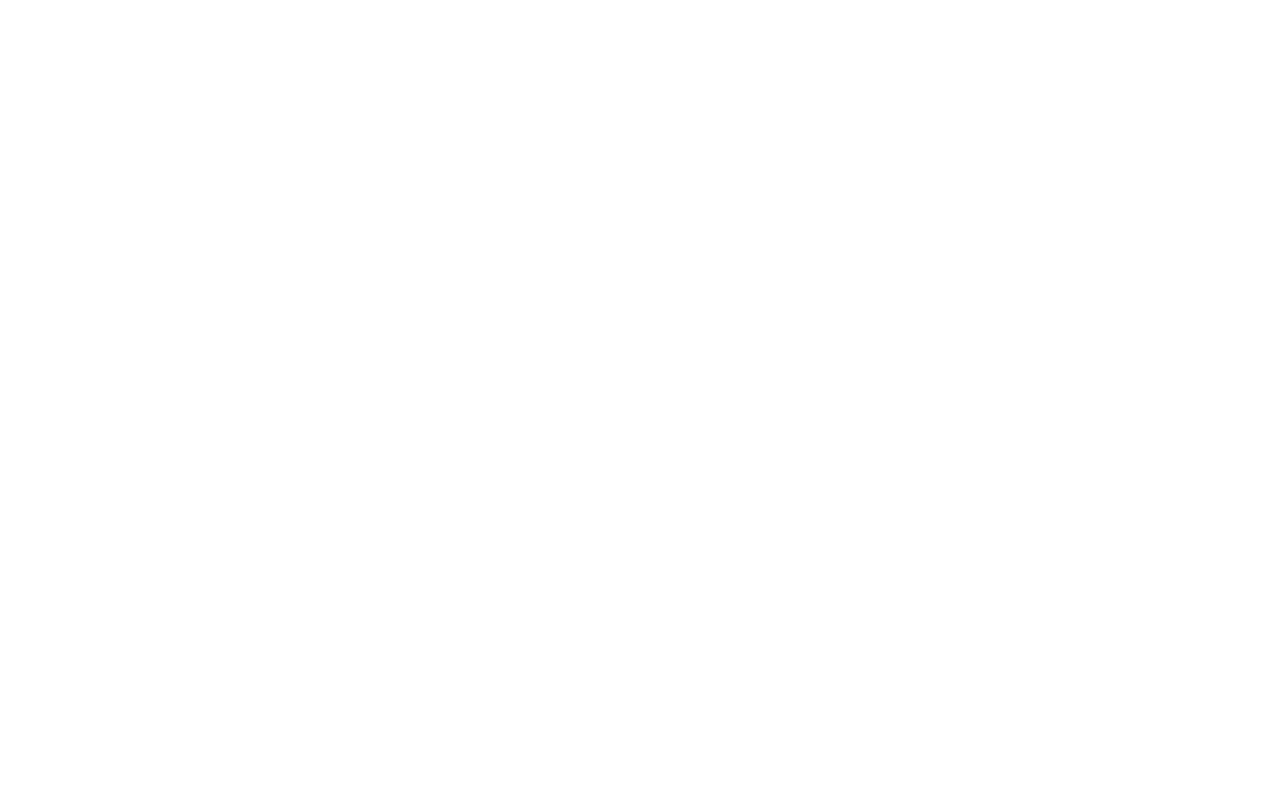
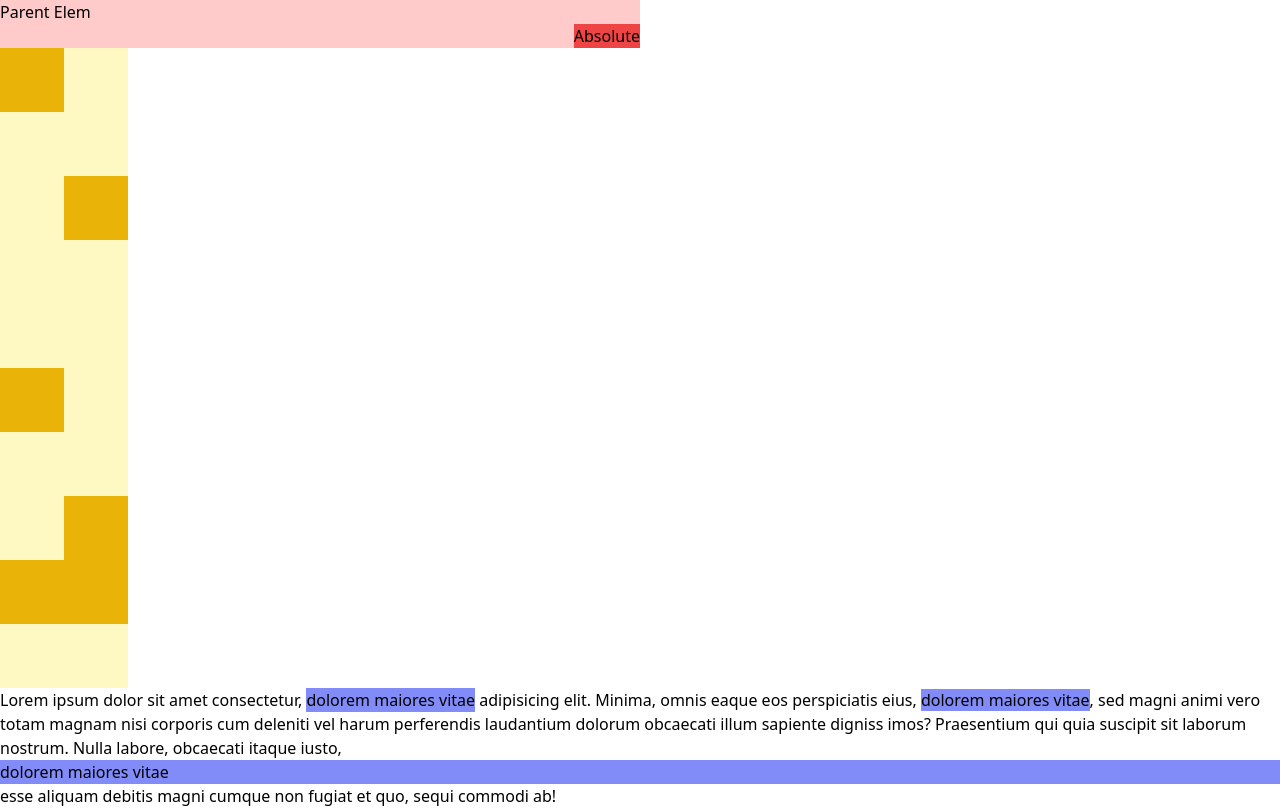
Before and after one commit to duy211099/tailwind-sandbox, a plain HTML site: page 06-layout-position/index.html in a window 1280 px wide. Drawn offline with nearby package versions, Linux system fonts and the light colour scheme.

Commit message:
position

```diff
--- a/06-layout-position/index.html
+++ b/06-layout-position/index.html
@@ -9,16 +9,34 @@
   </head>
   <body>
     <!-- Positioning -->
-
+    <div class="relative h-12 bg-red-200 w-1/2">
+        <p>Parent Elem</p>
+        <div class="absolute bottom-0 right-0 bg-red-500">Absolute</div>
+    </div>
     <!-- Top left corner -->
+    <div class="relative h-32 w-32 bg-yellow-100">
+        <div class="absolute left-0 top-0 h-16 w-16 bg-yellow-500"></div>
+    </div>
 
     <!-- Top right corner -->
+    <div class="relative h-32 w-32 bg-yellow-100">
+        <div class="absolute right-0 top-0 h-16 w-16 bg-yellow-500"></div>
+    </div>
 
     <!-- Bottom left corner -->
+    <div class="relative h-32 w-32 bg-yellow-100">
+        <div class="absolute left-0 bottom-0 h-16 w-16 bg-yellow-500"></div>
+    </div>
 
     <!-- Bottom right corner -->
+    <div class="relative h-32 w-32 bg-yellow-100">
+        <div class="absolute right-0 bottom-0 h-16 w-16 bg-yellow-500"></div>
+    </div>
 
     <!-- Span top edge -->
+    <div class="relative h-32 w-32 bg-yellow-100">
+        <div class="absolute inset-y-0 bottom-0 h-16 w-32 bg-yellow-500"></div>
+    </div>
 
     <!-- Span left edge -->
 
@@ -27,6 +45,7 @@
     <!-- Span bottom edge -->
 
     <!-- Display Classes -->
+    <div>Lorem ipsum dolor sit amet consectetur, <span class="inline-block bg-indigo-400">dolorem maiores vitae</span> adipisicing elit. Minima, omnis eaque eos perspiciatis eius, <span class="inline bg-indigo-400">dolorem maiores vitae</span>, sed magni animi vero totam magnam nisi corporis cum deleniti vel harum perferendis laudantium dolorum obcaecati illum sapiente digniss <span class="hidden bg-indigo-400">dolorem maiores vitae</span>imos? Praesentium qui quia suscipit sit laborum nostrum. Nulla labore, obcaecati itaque iusto, <span class="block bg-indigo-400">dolorem maiores vitae</span> esse aliquam debitis magni cumque non fugiat et quo, sequi commodi ab!</div>
 
     <!-- Z-Index -->
 
```
